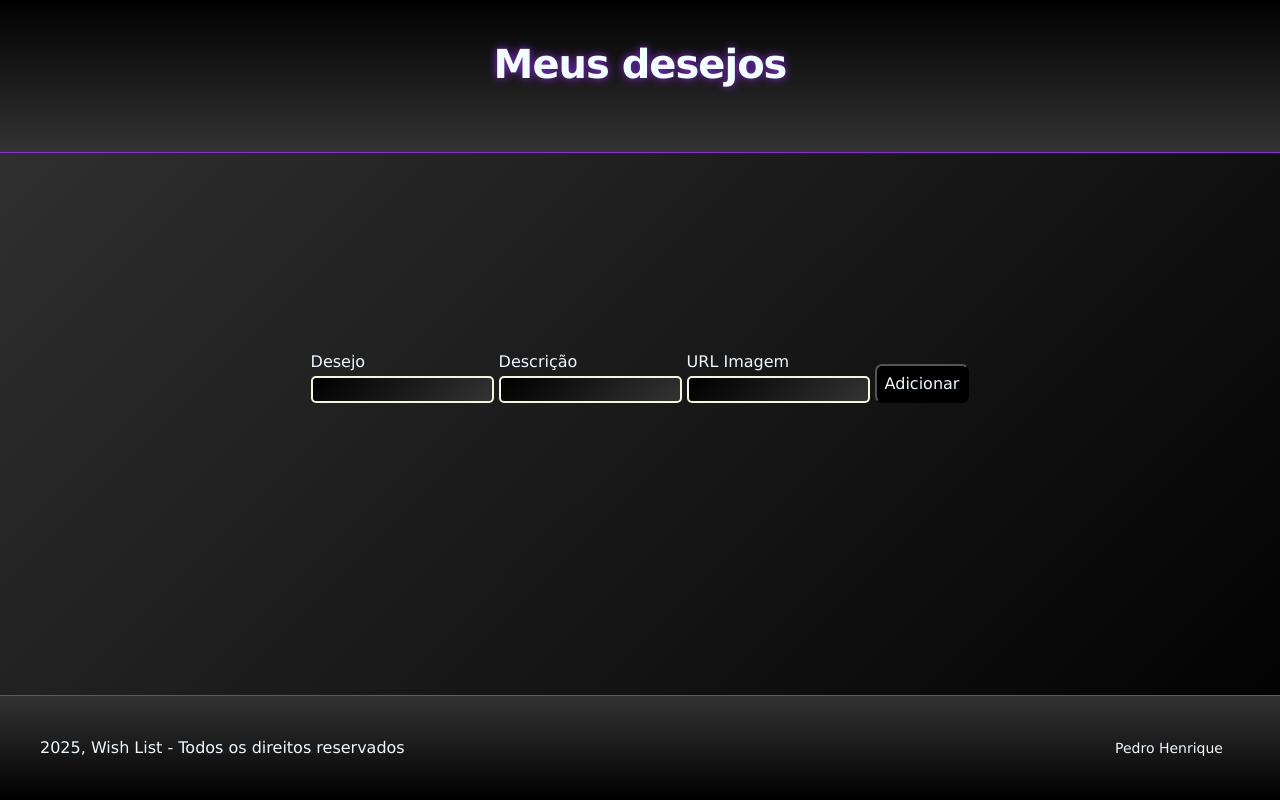
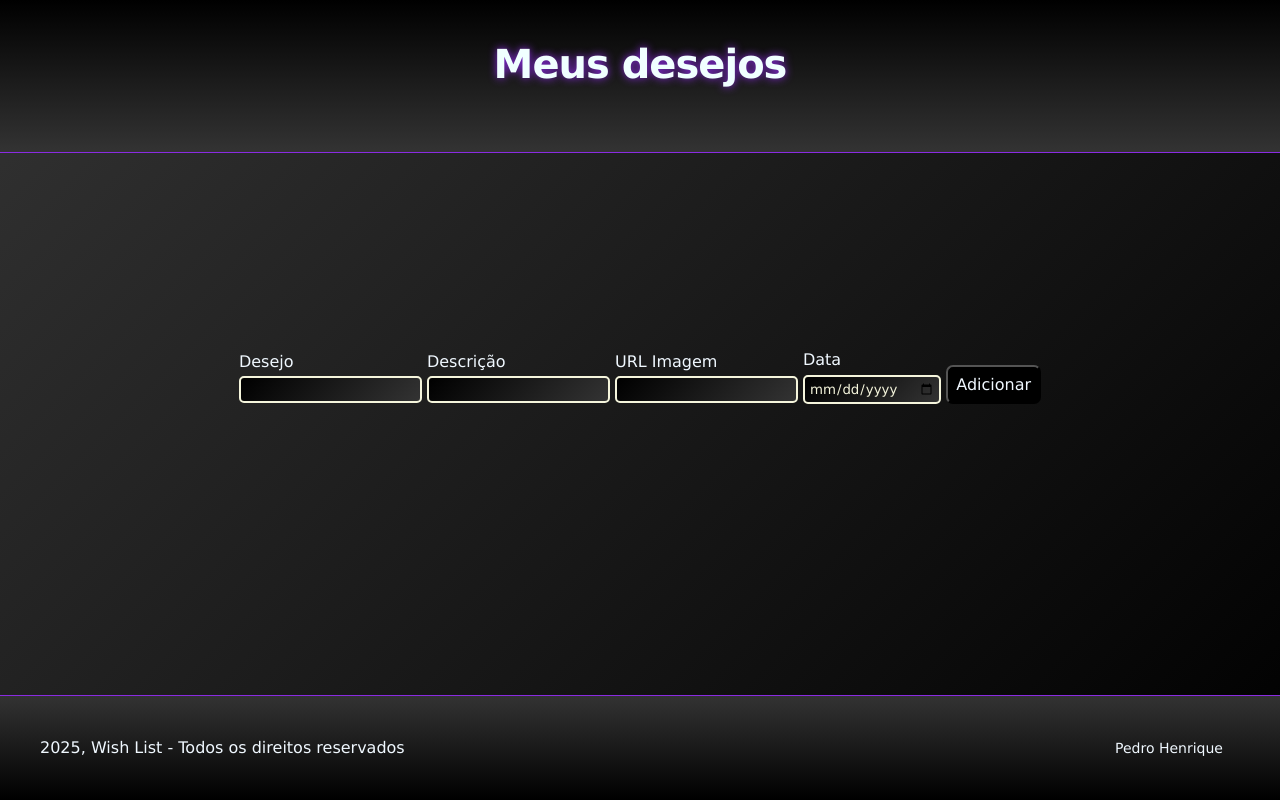
Before and after one commit to preudu-cmd-hash/wish-list, a React (Vite) app: page / in a window 1280 px wide. Built offline with nearby package versions, Linux system fonts and the light colour scheme.

Commit message:
adiciona data

```diff
--- a/src/Components/AddItemForm/AddItemForm.jsx
+++ b/src/Components/AddItemForm/AddItemForm.jsx
@@ -41,6 +41,16 @@ export const AddItemForm = ({ handleSubmit, form, setForm }) => {
           required
         />
       </div>
+      <div className={styles.inputContainer}>
+        <label htmlFor="date">Data</label>
+        <input
+          type="date"
+          name="date"
+          value={form.date}
+          onChange={handleChange}
+          required
+        />
+      </div>
       <button className={styles.button} type="submit">
         Adicionar
       </button>
--- a/src/Components/Card/Card.jsx
+++ b/src/Components/Card/Card.jsx
@@ -1,6 +1,6 @@
 import styles from "./Card.module.css";
 
-export const Card = ({ name, description, image, onDelete }) => {
+export const Card = ({ name, description, image, date, onDelete }) => {
   return (
     <div className={styles.cardContainer}>
       <div className={styles.imgContainer}>
@@ -9,6 +9,7 @@ export const Card = ({ name, description, image, onDelete }) => {
       <div className={styles.content}>
         <h3 className={styles.name}>{name}</h3>
         <p className={styles.description}>{description}</p>
+        <p className={styles.date}>{date}</p>
         <button className={styles.deleteButton} onClick={onDelete}>
           🗑️
         </button>
--- a/src/Components/CardGrid/CardGrid.jsx
+++ b/src/Components/CardGrid/CardGrid.jsx
@@ -10,6 +10,7 @@ export const CardGrid = ({ wishs, handleDelete }) => {
           name={wish.name}
           description={wish.description}
           image={wish.urlImage}
+          date={wish.date}
           onDelete={() => handleDelete(index)}
         />
       ))}
```
